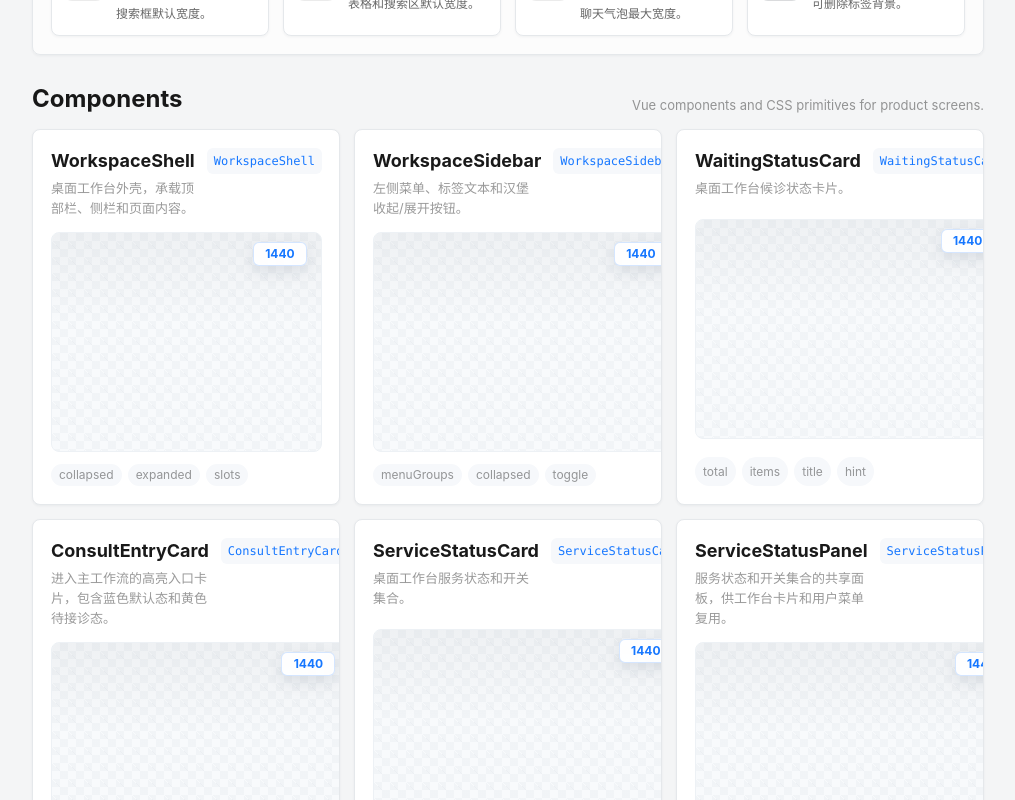
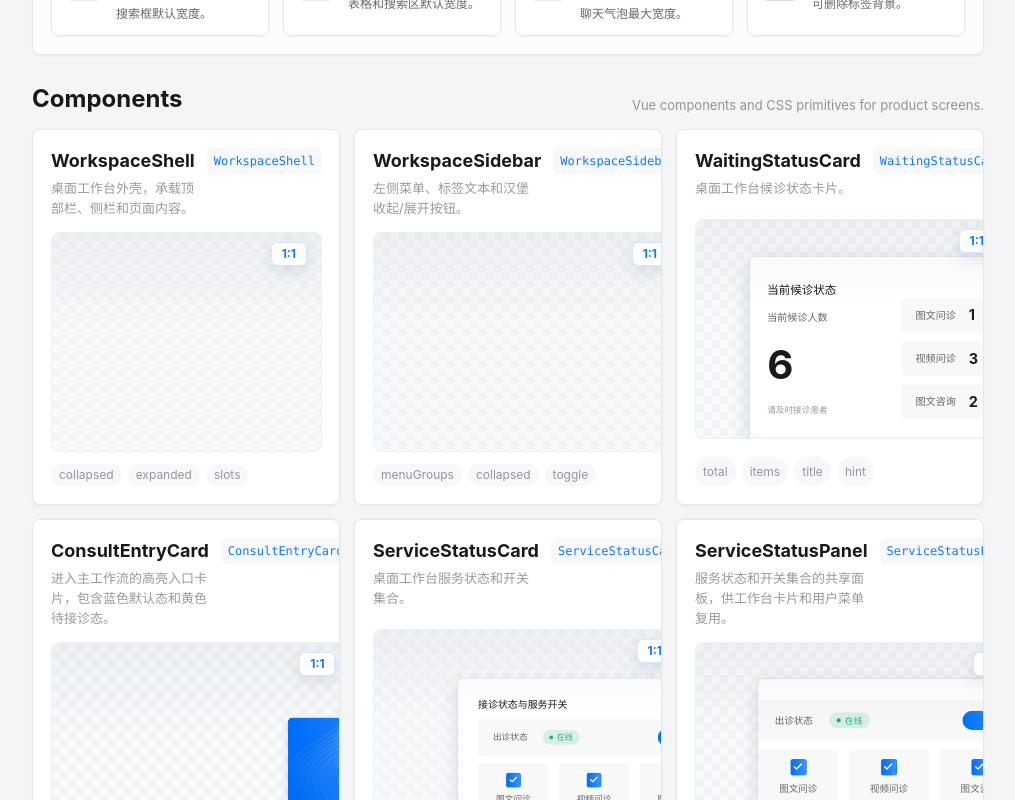
Before and after one commit to Zengweihaooo/JiaHong-UI, a Vue app: page / in a window 1280 px wide. Shown: the part 1480-2280 px from the top of the page, without its empty margins (264-1279 px from the left). Built offline with nearby package versions, Linux system fonts and the light colour scheme.

Commit message:
修正组件预览基准尺寸

```diff
--- a/src/App.vue
+++ b/src/App.vue
@@ -94,15 +94,11 @@
             <div class="component-preview-shell">
               <div class="component-card__preview" :class="item.previewClass" :style="previewFrameStyle(item)">
                 <div class="component-card__preview-scale">
-                  <div class="component-card__canvas-frame">
-                    <div class="component-card__preview-content">
-                      <component :is="item.preview" />
-                    </div>
-                  </div>
+                  <component :is="item.preview" />
                 </div>
               </div>
               <button class="component-preview-trigger" type="button" :aria-label="`按原比例查看 ${item.name}`" @click="openComponentPreview(item)">
-                <span>1440</span>
+                <span>1:1</span>
               </button>
             </div>
             <footer>
@@ -224,11 +220,7 @@
           </header>
           <div class="component-preview-dialog__viewport">
             <div class="component-preview-dialog__canvas" :class="activePreview.previewClass" :style="previewDialogStyle(activePreview)">
-              <div class="component-card__canvas-frame">
-                <div class="component-card__preview-content">
-                  <component :is="activePreview.preview" :key="`full-${activePreview.name}`" />
-                </div>
-              </div>
+              <component :is="activePreview.preview" :key="`full-${activePreview.name}`" />
             </div>
           </div>
         </section>
@@ -268,12 +260,6 @@ import {
 const query = ref('')
 const copiedToken = ref('')
 const activePreview = ref(null)
-
-const previewCanvasSize = {
-  width: 1440,
-  height: 900,
-  thumbnailScale: 0.22
-}
 
 const defaultPreviewSize = {
   width: 320,
@@ -488,7 +474,7 @@ const componentItems = [
     description: '高频操作入口，内置编辑态、注意点和排班展开面板。',
     api: ['actions', 'select', 'add', 'remove'],
     previewClass: 'component-card__preview--quick-actions',
-    previewSize: { width: 375, height: 476, thumbnailScale: 0.43 },
+    previewSize: { width: 760, height: 476, thumbnailScale: 0.43 },
     preview: () => h(QuickActionsPanel, { actions: workspaceQuickActions })
   },
   {
@@ -742,41 +728,30 @@ function messageItem(type, title, preview, badge) {
   ])
 }
 
-function componentCanvasSize() {
-  return previewCanvasSize
-}
-
 function componentPreviewSize(item) {
   return item.previewSize || defaultPreviewSize
 }
 
 function previewFrameStyle(item) {
-  const canvas = componentCanvasSize(item)
   const size = componentPreviewSize(item)
   return {
-    '--canvas-width': `${canvas.width}px`,
-    '--canvas-height': `${canvas.height}px`,
     '--preview-width': `${size.width}px`,
     '--preview-height': `${size.height}px`,
-    '--preview-scale': canvas.thumbnailScale
+    '--preview-scale': size.thumbnailScale
   }
 }
 
 function previewDialogStyle(item) {
-  const canvas = componentCanvasSize(item)
   const size = componentPreviewSize(item)
   return {
-    '--canvas-width': `${canvas.width}px`,
-    '--canvas-height': `${canvas.height}px`,
     '--preview-width': `${size.width}px`,
     '--preview-height': `${size.height}px`
   }
 }
 
 function previewSizeLabel(item) {
-  const canvas = componentCanvasSize(item)
   const size = componentPreviewSize(item)
-  return `${canvas.width} × ${canvas.height} 画布 / 组件 ${size.width} × ${size.height}`
+  return `${size.width} × ${size.height}（1440 × 900 基准）`
 }
 
 function openComponentPreview(item) {
--- a/src/docs.css
+++ b/src/docs.css
@@ -447,46 +447,12 @@ body {
 
 .component-card__preview-scale {
   display: grid;
-  width: var(--canvas-width);
-  height: var(--canvas-height);
+  width: var(--preview-width);
+  height: var(--preview-height);
   align-items: center;
   justify-items: center;
   transform: scale(var(--preview-scale));
   transform-origin: center;
-}
-
-.component-card__canvas-frame {
-  position: relative;
-  display: grid;
-  width: 100%;
-  height: 100%;
-  overflow: hidden;
-  place-items: center;
-  background:
-    linear-gradient(180deg, rgba(235, 243, 255, 0.72), rgba(244, 245, 246, 0) 360px),
-    var(--jh-color-bg-page);
-}
-
-.component-card__canvas-frame::after {
-  position: absolute;
-  right: 28px;
-  bottom: 24px;
-  color: rgba(0, 0, 0, 0.26);
-  content: '1440 × 900';
-  font-size: 18px;
-  font-weight: 700;
-  letter-spacing: 0;
-  line-height: 26px;
-}
-
-.component-card__preview-content {
-  position: relative;
-  z-index: 1;
-  display: grid;
-  width: var(--preview-width);
-  height: var(--preview-height);
-  align-items: center;
-  justify-items: center;
 }
 
 .component-preview-trigger {
@@ -503,7 +469,7 @@ body {
 
 .component-preview-trigger span {
   display: inline-flex;
-  min-width: 54px;
+  min-width: 36px;
   height: 24px;
   align-items: center;
   justify-content: center;
@@ -760,11 +726,11 @@ body {
 }
 
 .component-preview-dialog__canvas {
-  width: var(--canvas-width);
-  min-width: var(--canvas-width);
-  height: var(--canvas-height);
-  min-height: var(--canvas-height);
-  background: var(--jh-color-bg-page);
+  width: var(--preview-width);
+  min-width: var(--preview-width);
+  height: var(--preview-height);
+  min-height: var(--preview-height);
+  background: #ffffff;
 }
 
 .component-card footer {
```
